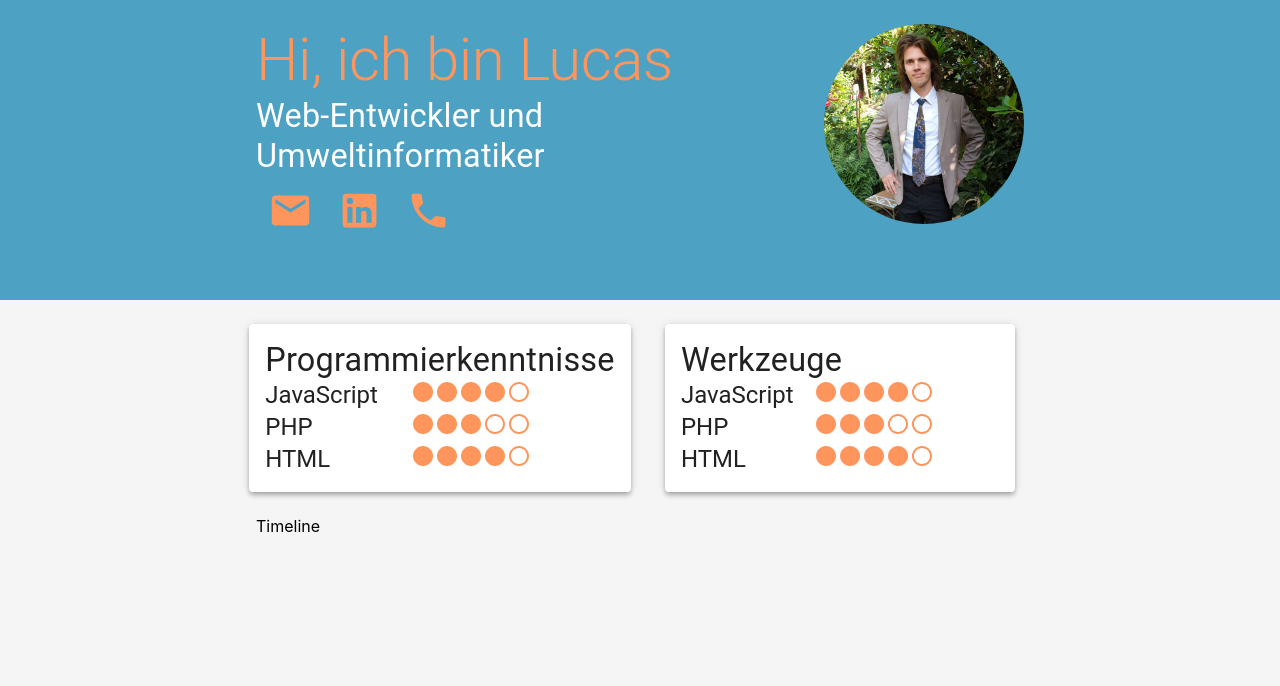
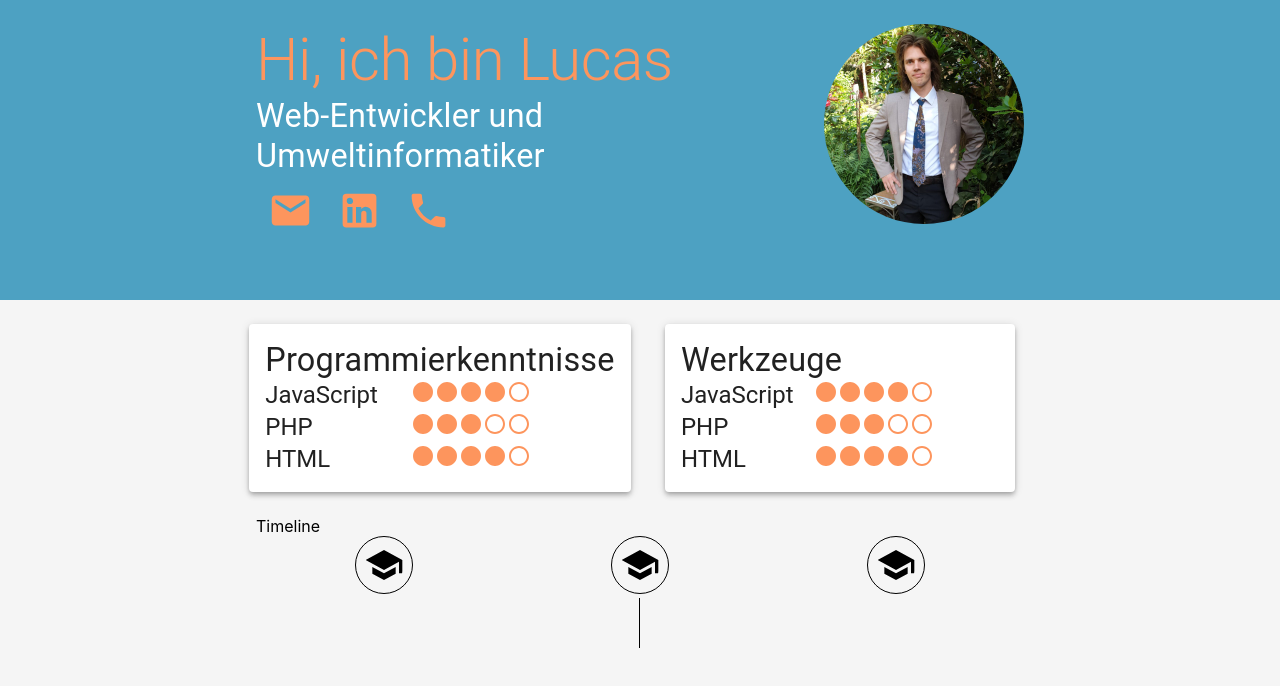
Before and after one commit to lucas-ipsum/lucas-cv, a React (Create React App) app: page / in a window 1280 px wide. Shown: the top 686 px of the page. Built offline with nearby package versions, Linux system fonts and the light colour scheme.

Commit message:
Time line icon implemented (wip)

```diff
--- a/src/components/TimeLine/TimeLine.js
+++ b/src/components/TimeLine/TimeLine.js
@@ -2,6 +2,7 @@ import React from 'react'
 // MUI
 import { Box } from '@mui/material';
 import style from '../sytle/style';
+import TimeLineItem from '../TimeLineItem/TimeLineItem';
 
 function TimeLine(props) {
 
@@ -10,7 +11,7 @@ return (
     <Box>
         <Box sx={style}>
         Timeline
-
+            <TimeLineItem />
         </Box>
     </Box>
 )
--- /dev/null
+++ b/src/components/TimeLineItem/TimeLineItem.js
@@ -0,0 +1,31 @@
+import React from 'react'
+// MUI
+import { Box, Paper, Grid, Divider } from '@mui/material';
+import data from '../../data/cvTimeline';
+import TimeLineIcon from './TimeLineItemComponents/TimeLineIcon';
+
+function TimeLineItem(props) {
+var title = `Wirtschaftsinformatik B.Sc.` ;
+// Render Function
+return (
+    <Box>
+        <Grid container>
+        <Grid item xs={4} sx={{display: 'flex', justifyContent: 'center' }}>
+                <TimeLineIcon />
+            </Grid>
+            <Grid item xs={4} sx={{display: 'flex', justifyContent: 'center' }}>
+                <TimeLineIcon />
+            </Grid>
+            <Grid item xs={4} sx={{display: 'flex', justifyContent: 'center' }}>
+                <TimeLineIcon />
+            </Grid>
+            <Grid item xs={6}>
+                <Divider sx={{height: '50px', borderColor:'#000000' }} orientation='vertical' />
+            </Grid>
+
+        </Grid>
+    </Box>
+)
+}
+
+export default TimeLineItem;
--- /dev/null
+++ b/src/components/TimeLineItem/TimeLineItemComponents/TimeLineDate.js
@@ -0,0 +1 @@
+import React from 'react'
--- /dev/null
+++ b/src/components/TimeLineItem/TimeLineItemComponents/TimeLineIcon.js
@@ -0,0 +1,17 @@
+import React from 'react'
+import { Box } from '@mui/material'
+// Icons
+import SchoolIcon from '@mui/icons-material/School';
+
+function TimeLineIcon (props) {
+
+
+// Render Function
+return (
+    <Box>
+        <SchoolIcon sx={{fontSize: '40px', border: 1, borderRadius: '50%', p:1 }}/>
+    </Box>
+)
+}
+
+export default TimeLineIcon;
--- a/src/data/cvTimeline.js
+++ b/src/data/cvTimeline.js
@@ -8,3 +8,5 @@ const data = [
         date: '17. März 2017'
     }
 ]
+
+export default data;
```
